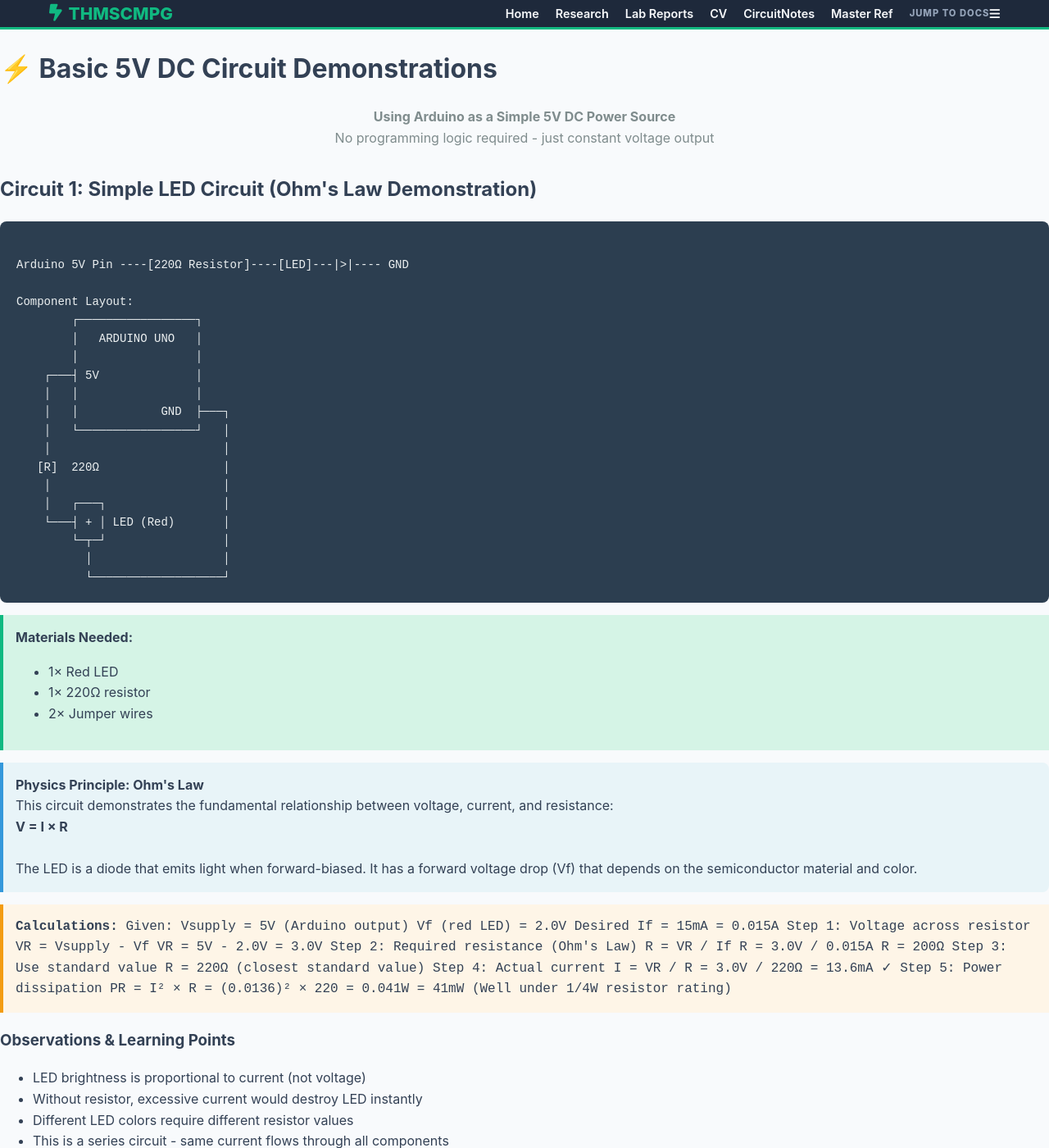
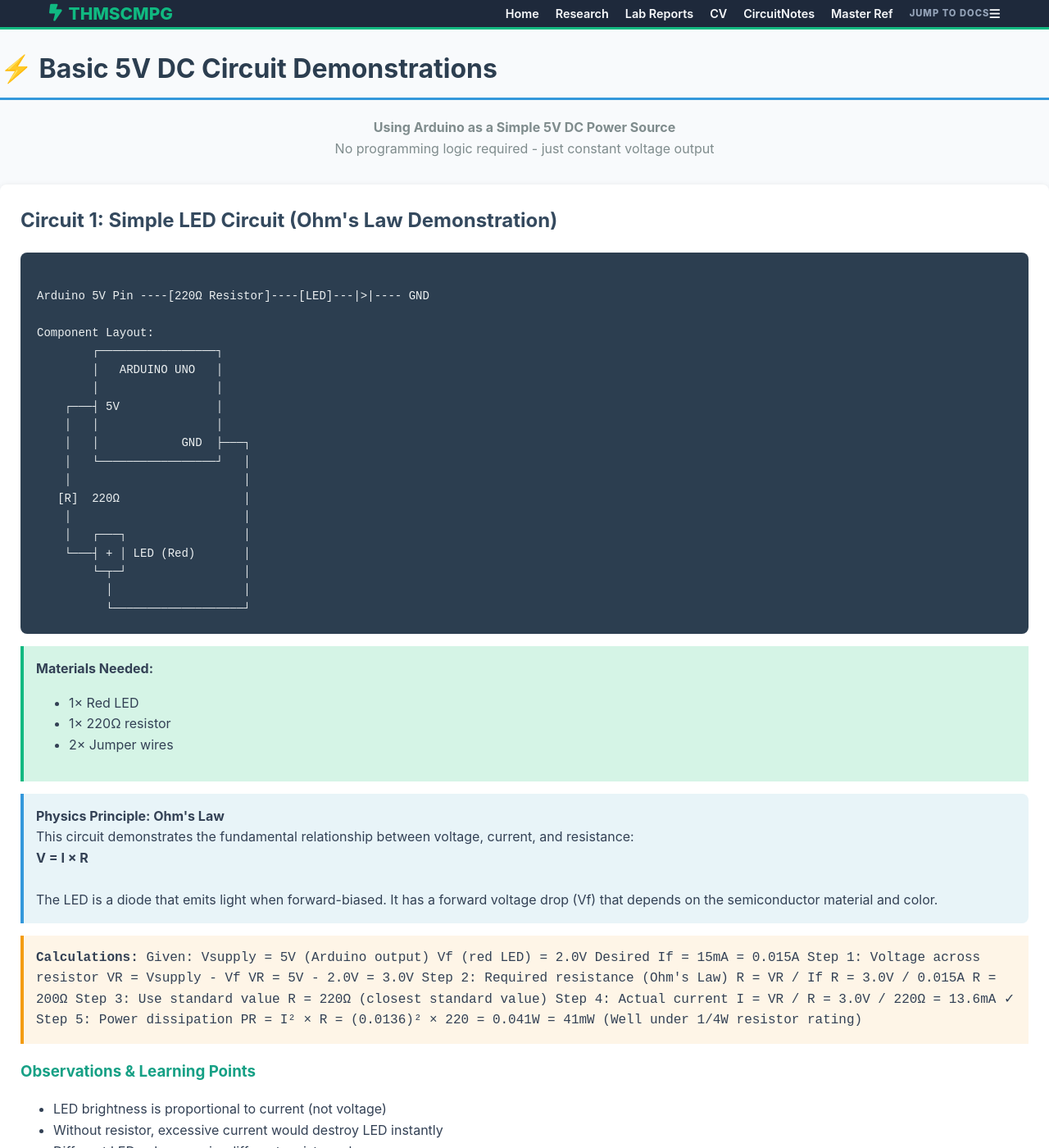
Before and after one commit to THMSCMPG/CircuitNotes, a Jekyll site: the page docs/basic-5v-circuits.html, which Jekyll copies as it is, in a window 1280 px wide and 1400 px high. Shown: the whole window at 82% size. Built offline with Jekyll 4.4.1, drawn with Linux system fonts in a browser that asks for light colours.

Commit message:
Update basic-5v-circuits.html

```diff
--- a/docs/basic-5v-circuits.html
+++ b/docs/basic-5v-circuits.html
@@ -4,6 +4,75 @@
 <meta charset="UTF-8">
 <meta name="viewport" content="width=device-width, initial-scale=1.0">
 <title>Basic 5V DC Circuits</title>
+<style>
+  .demo-section {
+  background: white;
+  padding: 25px;
+  margin: 20px 0;
+  border-radius: 8px;
+  box-shadow: 0 2px 8px rgba(0,0,0,0.1);
+}
+h1 {
+  color: #2c3e50;
+  border-bottom: 3px solid #3498db;
+  padding-bottom: 10px;
+}
+h2 {
+  color: #34495e;
+  margin-top: 0;
+}
+h3 {
+  color: #16a085;
+}
+.circuit-diagram {
+  background: #ecf0f1;
+  padding: 20px;
+  border-radius: 5px;
+  font-family: 'Courier New', monospace;
+  margin: 15px 0;
+  overflow-x: auto;
+}
+.theory-box {
+  background: #e8f4f8;
+  padding: 15px;
+  border-left: 4px solid #3498db;
+  margin: 15px 0;
+}
+.math-box {
+  background: #fef5e7;
+  padding: 15px;
+  border-left: 4px solid #f39c12;
+  margin: 15px 0;
+}
+.code-section {
+  background: #2c3e50;
+  color: #ecf0f1;
+  padding: 15px;
+  border-radius: 5px;
+  overflow-x: auto;
+  margin: 15px 0;
+}
+.warning {
+  background: #ffe6e6;
+  padding: 10px;
+  border-left: 4px solid #e74c3c;
+  margin: 10px 0;
+}
+table {
+  width: 100%;
+  border-collapse: collapse;
+  margin: 15px 0;
+}
+th, td {
+  border: 1px solid #bdc3c7;
+  padding: 10px;
+  text-align: left;
+}
+th {
+  background: #34495e;
+  color: white;
+}
+</style>
 <link rel="stylesheet" href="style.css">
     <link rel="stylesheet" href="https://cdnjs.cloudflare.com/ajax/libs/font-awesome/6.4.0/css/all.min.css">
 </head>
```
